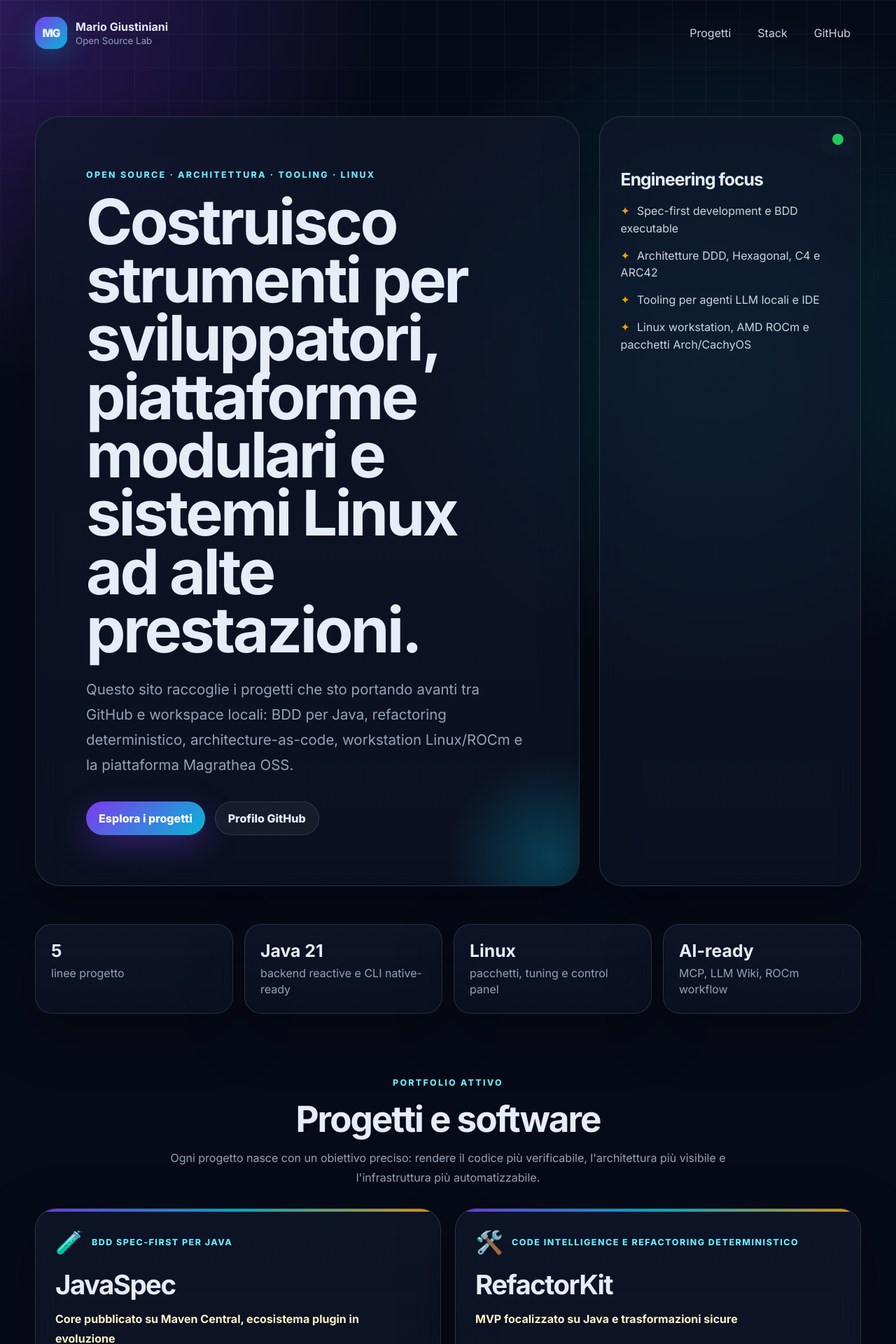
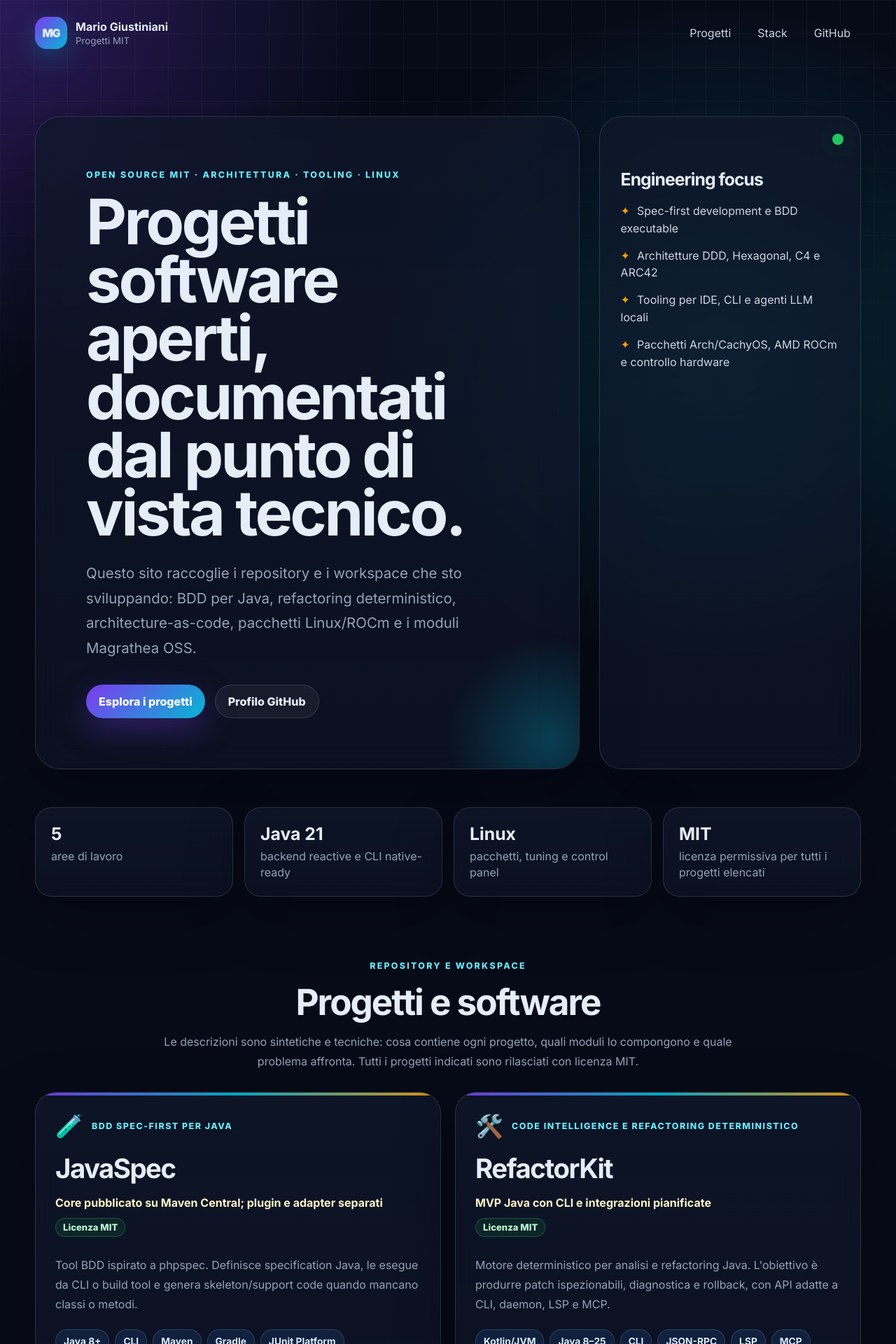
Before and after one commit to mgiustiniani/mgiustiniani.github.io, a Jekyll site: the page built from index.html, in a window 1280 px wide. Shown: the top 1920 px of the page at 70% size. Built offline with Jekyll 4.4.1, drawn with Linux system fonts in a browser that asks for light colours; some of the changed text lies outside the part shown.

Commit message:
Make portfolio copy technical and MIT-focused

```diff
--- a/_config.yml
+++ b/_config.yml
@@ -1,5 +1,5 @@
-title: "Mario Giustiniani — Open Source Lab"
-description: "Progetti open source, architetture software e tooling per Java, Linux, AI e sistemi distribuiti."
+title: "Mario Giustiniani — Progetti Open Source"
+description: "Note tecniche sui progetti MIT di Mario Giustiniani: Java, Linux, tooling, AI e sistemi distribuiti."
 url: "https://mgiustiniani.github.io"
 baseurl: ""
 lang: "it"
--- a/_data/projects.yml
+++ b/_data/projects.yml
@@ -2,8 +2,8 @@
   name: "JavaSpec"
   eyebrow: "BDD spec-first per Java"
   icon: "🧪"
-  status: "Core pubblicato su Maven Central, ecosistema plugin in evoluzione"
-  summary: "Un tool BDD ispirato a phpspec: descrivi il comportamento, esegui la specification e lasci che JavaSpec guidi il prossimo passo di produzione."
+  status: "Core pubblicato su Maven Central; plugin e adapter separati"
+  summary: "Tool BDD ispirato a phpspec. Definisce specification Java, le esegue da CLI o build tool e genera skeleton/support code quando mancano classi o metodi."
   stack: ["Java 8+", "CLI", "Maven", "Gradle", "JUnit Platform"]
   software:
     - "Core runtime zero-dependency per specification Java"
@@ -19,8 +19,8 @@
   name: "RefactorKit"
   eyebrow: "Code intelligence e refactoring deterministico"
   icon: "🛠️"
-  status: "MVP focalizzato su Java e trasformazioni sicure"
-  summary: "Motore per refactoring previewable, rollbackable e ripetibili, pensato per essere usato da sviluppatori, IDE e agenti locali."
+  status: "MVP Java con CLI e integrazioni pianificate"
+  summary: "Motore deterministico per analisi e refactoring Java. L'obiettivo è produrre patch ispezionabili, diagnostica e rollback, con API adatte a CLI, daemon, LSP e MCP."
   stack: ["Kotlin/JVM", "Java 8–25", "CLI", "JSON-RPC", "LSP", "MCP"]
   software:
     - "Libreria Kotlin/JVM adapter-based"
@@ -36,8 +36,8 @@
   name: "HexArch"
   eyebrow: "Architecture-as-code per microservizi esagonali"
   icon: "⬡"
-  status: "Tool Java 21 con DSL, validatore e renderer SVG"
-  summary: "Descrive una singola architettura Hexagonal / Ports & Adapters come codice e genera diagrammi SVG deterministici versionabili."
+  status: "Tool Java 21 con DSL, validazione e output SVG"
+  summary: "Descrive una singola architettura Hexagonal / Ports & Adapters in un file testuale. Il modello viene validato e renderizzato in SVG con layout deterministico."
   stack: ["Java 21", "ANTLR", "picocli", "SVG", "GraalVM Native Image"]
   software:
     - "DSL `.hx` per core, porte, adapter, sistemi esterni e flussi"
@@ -53,8 +53,8 @@
   name: "Synapse Linux Suite"
   eyebrow: "CachyOS, hardware control e AI workstation"
   icon: "⚡"
-  status: "Suite workspace per pacchetti, repository e control panel Linux"
-  summary: "Una famiglia di pacchetti e strumenti per workstation Linux/AMD Strix Halo: tuning hardware, monitoraggio, repository pacman e workflow AI/ROCm."
+  status: "Workspace per pacchetti, repository e control panel Linux"
+  summary: "Insieme di pacchetti Arch/CachyOS e strumenti locali per hardware AMD Strix Halo, monitoraggio, repository pacman e workflow TRELLIS.2 su ROCm."
   stack: ["Arch/CachyOS", "PKGBUILD", "Tauri", "Rust", "TypeScript", "ROCm"]
   software:
     - "synapse-ec-su-axb35-linux: modulo/servizi EC, fan control e monitor per AXB35"
@@ -71,8 +71,8 @@
   name: "Magrathea OSS"
   eyebrow: "Piattaforma open source a bounded context"
   icon: "🌌"
-  status: "Linee prodotto Java 21 / Spring Boot 4 Reactive"
-  summary: "Un ecosistema modulare per storage S3-compatible, PKI/trust management e knowledge base per persone e agenti AI."
+  status: "Repository Java 21 / Spring Boot 4 Reactive"
+  summary: "Raccolta di moduli backend e documentazione architetturale per object storage S3-compatible, PKI/trust management e knowledge base accessibile da UI, API e agenti."
   stack: ["Java 21", "Spring Boot 4", "WebFlux", "DDD", "BDD", "C4/ARC42"]
   software:
     - "Magrathea ObjectStore: object store compatibile S3 con Admin API e Storage Engine pluggable"
--- a/_layouts/default.html
+++ b/_layouts/default.html
@@ -25,7 +25,7 @@
           <span class="brand-mark">MG</span>
           <span>
             <strong>Mario Giustiniani</strong>
-            <small>Open Source Lab</small>
+            <small>Progetti MIT</small>
           </span>
         </a>
 
@@ -43,7 +43,7 @@
       <footer class="site-footer">
         <div>
           <strong>{{ site.author.name }}</strong>
-          <p>Software architecture, developer tooling, Linux workstation engineering e piattaforme OSS.</p>
+          <p>Repository e appunti tecnici su architettura software, tooling Java e Linux.</p>
         </div>
         <a class="footer-link" href="https://github.com/{{ site.author.github }}">github.com/{{ site.author.github }}</a>
       </footer>
--- a/assets/css/main.css
+++ b/assets/css/main.css
@@ -214,7 +214,19 @@ h1 {
 .project-icon { font-size: 2rem; }
 .project-eyebrow { color: #67e8f9; font-size: 0.78rem; font-weight: 800; letter-spacing: 0.12em; text-transform: uppercase; }
 .project-card h3 { font-size: clamp(1.7rem, 3vw, 2.6rem); }
-.project-status { margin: 12px 0; color: #fef3c7; font-weight: 700; }
+.project-status { margin: 12px 0 8px; color: #fef3c7; font-weight: 700; }
+.license-badge {
+  display: inline-flex;
+  margin: 0 0 10px;
+  padding: 6px 10px;
+  border: 1px solid rgba(34, 197, 94, 0.34);
+  border-radius: 999px;
+  color: #bbf7d0;
+  background: rgba(34, 197, 94, 0.10);
+  font-size: 0.82rem;
+  font-weight: 800;
+  line-height: 1;
+}
 
 .tag-list { display: flex; flex-wrap: wrap; gap: 8px; margin: 22px 0; }
 .tag-list span, .stack-cloud span {
--- a/index.html
+++ b/index.html
@@ -1,16 +1,16 @@
 ---
 layout: default
-title: "Open Source Lab"
-description: "Portfolio dei progetti open source di Mario Giustiniani: JavaSpec, RefactorKit, HexArch, Synapse Linux Suite e Magrathea OSS."
+title: "Progetti Open Source"
+description: "Note tecniche sui progetti MIT di Mario Giustiniani: JavaSpec, RefactorKit, HexArch, Synapse Linux Suite e Magrathea OSS."
 ---
 
 <section class="hero">
   <div class="hero-copy">
-    <p class="kicker">Open source · architettura · tooling · Linux</p>
-    <h1>Costruisco strumenti per sviluppatori, piattaforme modulari e sistemi Linux ad alte prestazioni.</h1>
+    <p class="kicker">Open source MIT · architettura · tooling · Linux</p>
+    <h1>Progetti software aperti, documentati dal punto di vista tecnico.</h1>
     <p class="hero-lead">
-      Questo sito raccoglie i progetti che sto portando avanti tra GitHub e workspace locali:
-      BDD per Java, refactoring deterministico, architecture-as-code, workstation Linux/ROCm e la piattaforma Magrathea OSS.
+      Questo sito raccoglie i repository e i workspace che sto sviluppando: BDD per Java,
+      refactoring deterministico, architecture-as-code, pacchetti Linux/ROCm e i moduli Magrathea OSS.
     </p>
     <div class="hero-actions">
       <a class="button button-primary" href="#progetti">Esplora i progetti</a>
@@ -24,8 +24,8 @@ description: "Portfolio dei progetti open source di Mario Giustiniani: JavaSpec,
     <ul>
       <li>Spec-first development e BDD executable</li>
       <li>Architetture DDD, Hexagonal, C4 e ARC42</li>
-      <li>Tooling per agenti LLM locali e IDE</li>
-      <li>Linux workstation, AMD ROCm e pacchetti Arch/CachyOS</li>
+      <li>Tooling per IDE, CLI e agenti LLM locali</li>
+      <li>Pacchetti Arch/CachyOS, AMD ROCm e controllo hardware</li>
     </ul>
   </aside>
 </section>
@@ -33,7 +33,7 @@ description: "Portfolio dei progetti open source di Mario Giustiniani: JavaSpec,
 <section class="metrics" aria-label="Metriche portfolio">
   <article>
     <strong>{{ site.data.projects | size }}</strong>
-    <span>linee progetto</span>
+    <span>aree di lavoro</span>
   </article>
   <article>
     <strong>Java 21</strong>
@@ -44,17 +44,17 @@ description: "Portfolio dei progetti open source di Mario Giustiniani: JavaSpec,
     <span>pacchetti, tuning e control panel</span>
   </article>
   <article>
-    <strong>AI-ready</strong>
-    <span>MCP, LLM Wiki, ROCm workflow</span>
+    <strong>MIT</strong>
+    <span>licenza permissiva per tutti i progetti elencati</span>
   </article>
 </section>
 
 <section id="progetti" class="section-heading">
-  <p class="kicker">Portfolio attivo</p>
+  <p class="kicker">Repository e workspace</p>
   <h2>Progetti e software</h2>
   <p>
-    Ogni progetto nasce con un obiettivo preciso: rendere il codice più verificabile, l'architettura più visibile
-    e l'infrastruttura più automatizzabile.
+    Le descrizioni sono sintetiche e tecniche: cosa contiene ogni progetto, quali moduli lo compongono
+    e quale problema affronta. Tutti i progetti indicati sono rilasciati con licenza MIT.
   </p>
 </section>
 
@@ -68,6 +68,7 @@ description: "Portfolio dei progetti open source di Mario Giustiniani: JavaSpec,
 
     <h3>{{ project.name }}</h3>
     <p class="project-status">{{ project.status }}</p>
+    <p class="license-badge">Licenza MIT</p>
     <p>{{ project.summary }}</p>
 
     <div class="tag-list" aria-label="Stack {{ project.name }}">
@@ -117,7 +118,7 @@ description: "Portfolio dei progetti open source di Mario Giustiniani: JavaSpec,
 </section>
 
 <section class="cta">
-  <p class="kicker">Let's build</p>
-  <h2>Dal DSL al runtime: progetti pensati per essere usati, estesi e documentati.</h2>
+  <p class="kicker">Codice aperto</p>
+  <h2>Repository MIT consultabili, riusabili e verificabili dal codice sorgente.</h2>
   <a class="button button-primary" href="https://github.com/{{ site.author.github }}">Vedi repository GitHub</a>
 </section>
```
